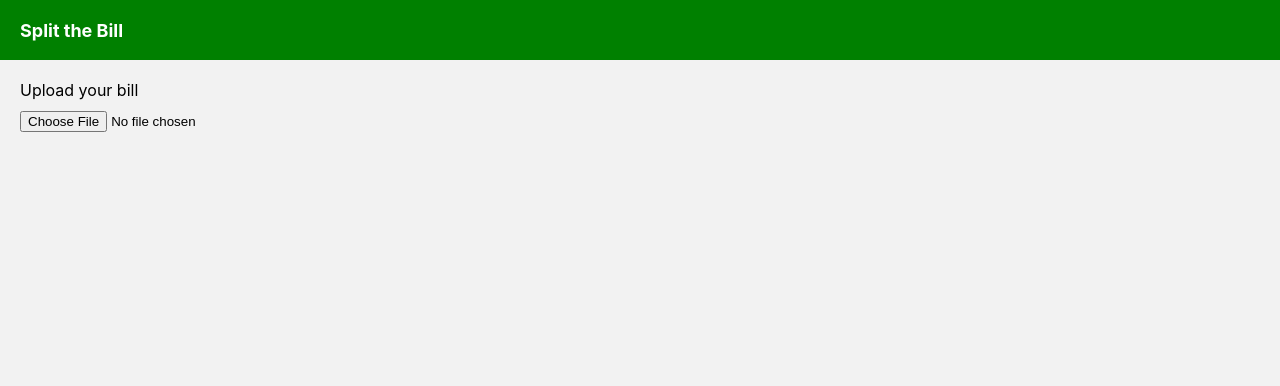
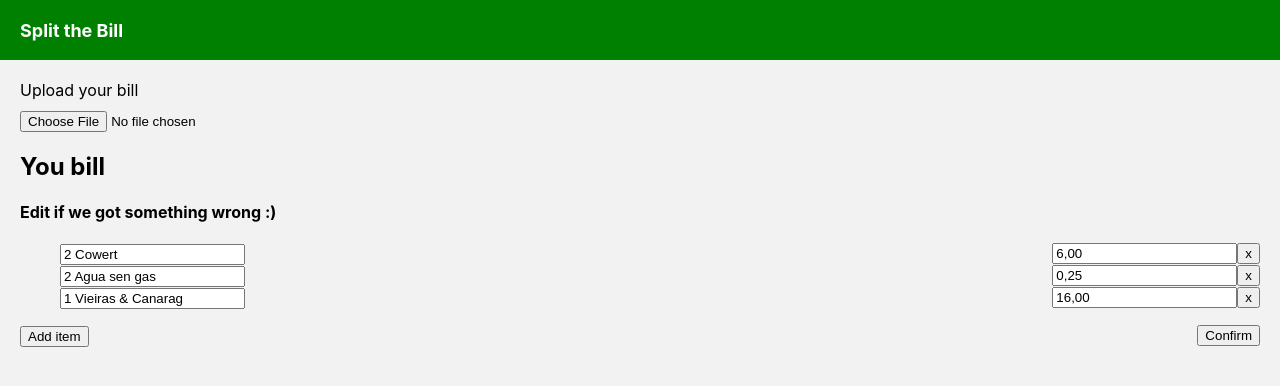
Before and after one commit to alexandrazimnicaru/split-the-bill, a React (Create React App) app: page / in a window 1280 px wide. Shown: the top 386 px of the page. Built offline with nearby package versions, Linux system fonts and the light colour scheme.

Commit message:
Edit bill item list add item

```diff
--- a/src/Bill.css
+++ b/src/Bill.css
@@ -3,6 +3,7 @@
 }
 
 .bill__item__amount,
-.bill__remove-btn {
+.bill__remove-btn,
+.bill__confirm-btn {
   float: right;
 }
--- a/src/Bill.js
+++ b/src/Bill.js
@@ -1,4 +1,6 @@
 import React, { useState, useEffect } from 'react';
+
+import { uuidv4 } from './utils';
 
 import './Bill.css';
 
@@ -10,13 +12,28 @@ const Bill = ({ output }) =>  {
     const copy = [...items];
     copy.splice(index, 1);
     updateItems(copy);
-  }
+  };
 
   const updateItemProp = (event, index, prop) => {
+    event.preventDefault();
+
     const copy = [...items];
     copy[index][prop] = event.target.value;
     updateItems(copy);
-  }
+  };
+
+  const addItem = () => {
+    updateItems([...items, {  name: '', amount: '', id: uuidv4(), confirmed: false }]);
+  };
+
+  const confirmItem = (item, index) => {
+    if (!item.name || !item.amount) {
+      return;
+    }
+    const copy = [...items];
+    copy.splice(index, 1, { ...item, confirmed: true });
+    updateItems(copy);
+  };
 
   const confirmItems = () => {
     updateIsEditing(false);
@@ -37,6 +54,67 @@ const Bill = ({ output }) =>  {
     return <span className={`bill__item__${prop}`}>{value}</span>
   };
 
+  const renderItems = () => {
+    if (!items.length) {
+      return  <p>We couldn't read your bill</p>;
+    }
+
+    return (
+      <form>
+        <ul className="bill__items">
+          {
+            items.map((item, index) => (
+              <li key={item.id} className="bill__item">
+                { renderItemProp(item.name, index, 'name') }
+                {
+                  isEditing && (
+                    <button
+                      type="button"
+                      className="bill__remove-btn"
+                      onClick={() => removeItem(index)}>
+                        x
+                    </button>
+                  )
+                }
+                {
+                  isEditing && !item.confirmed && (
+                    <button
+                      type="button"
+                      className="bill__confirm-btn"
+                      onClick={() => confirmItem(item, index)}>
+                      ok
+                    </button>
+                  )
+                }
+                { renderItemProp(item.amount, index, 'amount') }
+              </li>
+            ))
+          }
+        </ul>
+
+        {
+          isEditing && (
+            <>
+              <button
+                type="button"
+                className="bill__add-btn"
+                onClick={addItem}>
+                  Add item
+              </button>
+
+            <button
+              type="button"
+              className="bill__confirm-btn"
+              onClick={confirmItems}>
+                Confirm
+            </button>
+            </>
+          )
+        }
+      </form>
+    );
+  }
+
   useEffect(() => {
     updateItems(output);
   }, [output])
@@ -51,44 +129,7 @@ const Bill = ({ output }) =>  {
       {
         isEditing && <h4>Edit if we got something wrong :)</h4>
       }
-      {
-        items.length ? (
-          <form>
-            <ul className="bill__items">
-              {
-                items.map(({ name, amount }, index) => (
-                  <li key={name} className="bill__item">
-                    { renderItemProp(name, index, 'name') }
-                    {
-                      isEditing && (
-                        <button
-                          type="button"
-                          className="bill__remove-btn"
-                          onClick={() => removeItem(index)}>
-                            x
-                        </button>
-                      )
-                    }
-                    { renderItemProp(amount, index, 'amount') }
-                  </li>
-                ))
-              }
-            </ul>
-
-            {
-              isEditing && (
-                <button
-                  type="button"
-                  className="bill__confirm-btn"
-                  onClick={confirmItems}>
-                    Confirm
-                </button>
-              )
-            }
-          </form>
-          ) :
-          <p>We couldn't read your bill</p>
-      }
+      { renderItems() }
     </section>
   )
 };
--- a/src/UploadBill.js
+++ b/src/UploadBill.js
@@ -1,7 +1,11 @@
-import React, { useState } from 'react';
+import React, { useState , useEffect} from 'react';
 import Tesseract from 'tesseract.js';
 
 import Bill from './Bill';
+
+import { uuidv4 } from './utils';
+
+import { mockLines } from './constants';
 
 import './UploadBill.css';
 
@@ -52,7 +56,7 @@ const UploadImg = () => {
       }
       const name = nameWords.join(' ');
       const amount = line.words[amountIndex].text;
-      output.push({ name, amount })
+      output.push({ name, amount, id: uuidv4(), confirmed: true })
     });
 
     return output;
@@ -61,7 +65,7 @@ const UploadImg = () => {
   const readImgText = (imgToRead) => {
     updateIsReading(true);
 
-    Tesseract.recognize(imgToRead, 'nld')
+    Tesseract.recognize(imgToRead, 'eng+nld')
     .then(({ data: { lines } }) => {
       const output = outputItemsList(lines);
       updateIsReading(false);
@@ -89,7 +93,11 @@ const UploadImg = () => {
 
   const removeImg = () => {
     updateImg(null);
-  }
+  };
+
+  useEffect(() => {
+    updateOutput(outputItemsList(mockLines));
+  }, []);
 
   return (
     <div className="upload">
--- /dev/null
+++ b/src/constants.js
@@ -0,0 +1,43 @@
+export const mockLines = [{
+  words: [{
+    text: "MESAS",
+  }, {
+    text: "SALA",
+  }, {
+    text: "13"
+  }],
+}, {
+  words: [{
+    text: "2",
+  }, {
+    text: "Cowert",
+  }, {
+    text: "6,00"
+  }],
+}, {
+  words: [{
+    text: "2",
+  }, {
+    text: "Agua",
+  }, {
+    text: "sen"
+  }, {
+    text: "gas",
+  }, {
+    text: "0,25",
+  }, {
+    text: "40"
+  }],
+}, {
+  words: [{
+    text: "1",
+  }, {
+    text: "Vieiras",
+  }, {
+    text: "&"
+  }, {
+    text: "Canarag",
+  }, {
+    text: "16,00",
+  }],
+}];
--- /dev/null
+++ b/src/utils.js
@@ -0,0 +1,6 @@
+export const uuidv4 = () => {
+  return 'xxxxxxxx-xxxx-4xxx-yxxx-xxxxxxxxxxxx'.replace(/[xy]/g, (c) => {
+    var r = Math.random() * 16 | 0, v = c === 'x' ? r : (r && 0x3 | 0x8);
+    return v.toString(16);
+  });
+};
```
